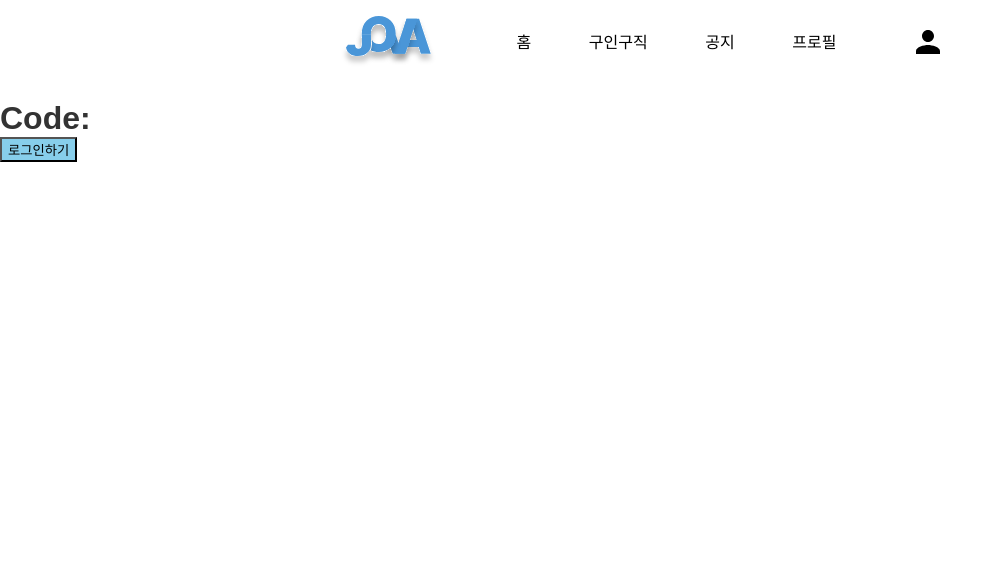
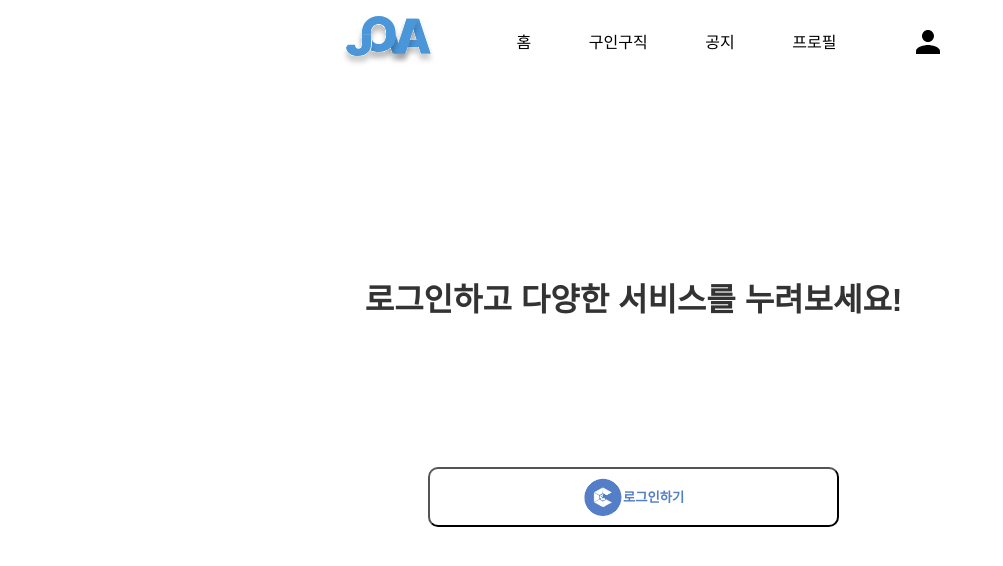
Before and after one commit to IdeaFestival-JOVA/JOVA-client-V0.5, a React (Vite) app: page /login in a window 1280 px wide. Shown: the top 566 px of the page, without its empty margins (0-1003 px from the left). Built offline with nearby package versions, Linux system fonts and the light colour scheme; a web font is replaced by a local one.

Commit message:
스타일 변경경

```diff
--- a/src/page/login/login.tsx
+++ b/src/page/login/login.tsx
@@ -8,7 +8,13 @@ function useQuery() {
 }
 
 const Wrapper = styled.div`
-  padding-top: 100px;
+  padding-top: 200px;
+  width: 99vw;
+  height: 50vh;
+  display: flex;
+  align-items: center;
+  justify-content: space-around;
+  flex-direction: column;
 `;
 
 const Login = () => {
@@ -42,12 +48,10 @@ const Login = () => {
   }, [code]);
 
   return (
-    <div>
-      <Wrapper>
-        <h1>Code: {code}</h1>
-        <LoginButton />
-      </Wrapper>
-    </div>
+    <Wrapper>
+      <h1>로그인하고 다양한 서비스를 누려보세요!</h1>
+      <LoginButton />
+    </Wrapper>
   );
 };
 
--- a/src/page/login/loginBtn.tsx
+++ b/src/page/login/loginBtn.tsx
@@ -1,10 +1,21 @@
 import styled from "styled-components";
+import logo from "../../images/image/가우스로고.png";
 
 const LoginBtn = styled.button`
-  background-color: skyblue;
+  width: 411px;
+  height: 60px;
+  background-color: white;
+  border-radius: 10px;
+  color: #547ec7;
+  font-weight: bolder;
   display: flex;
   align-items: center;
   justify-content: center;
+`;
+
+const Logo = styled.img`
+  width: 40px;
+  height: 40px;
 `;
 
 function LoginButton() {
@@ -15,6 +26,7 @@ function LoginButton() {
           "https://gauth.co.kr/login?client_id=ef87a56a1978408dafd0dfe9e851630b16677b9a3d804b93a75e3de53f4eca10&redirect_uri=https://gauth-test-qcns.vercel.app";
       }}
     >
+      <Logo src={logo} />
       로그인하기
     </LoginBtn>
   );
```
